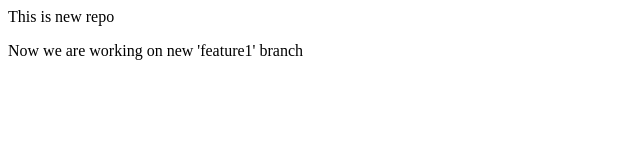
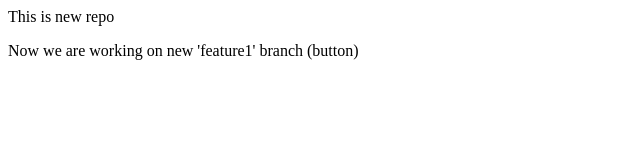
Before and after one commit to Onkarot/local-repo, a plain HTML site: page index.html in a window 1280 px wide. Shown: the full height of the page, 0-640 px from the left. Drawn offline with Linux system fonts and the light colour scheme.

```diff
--- a/index.html
+++ b/index.html
@@ -1,3 +1,3 @@
 <p>This is new repo</p>
 
-<p>Now we are working on new 'feature1' branch</p>
+<p>Now we are working on new 'feature1' branch (button)</p>
```
